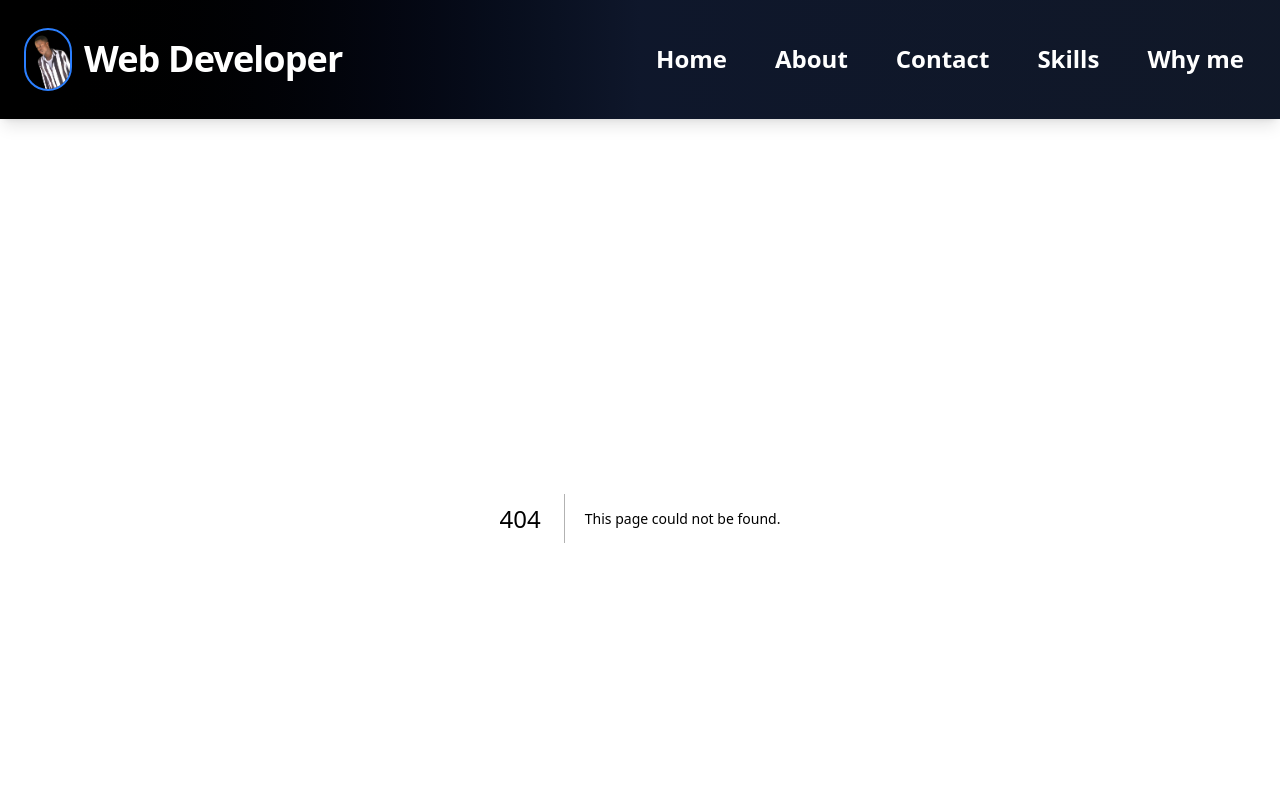
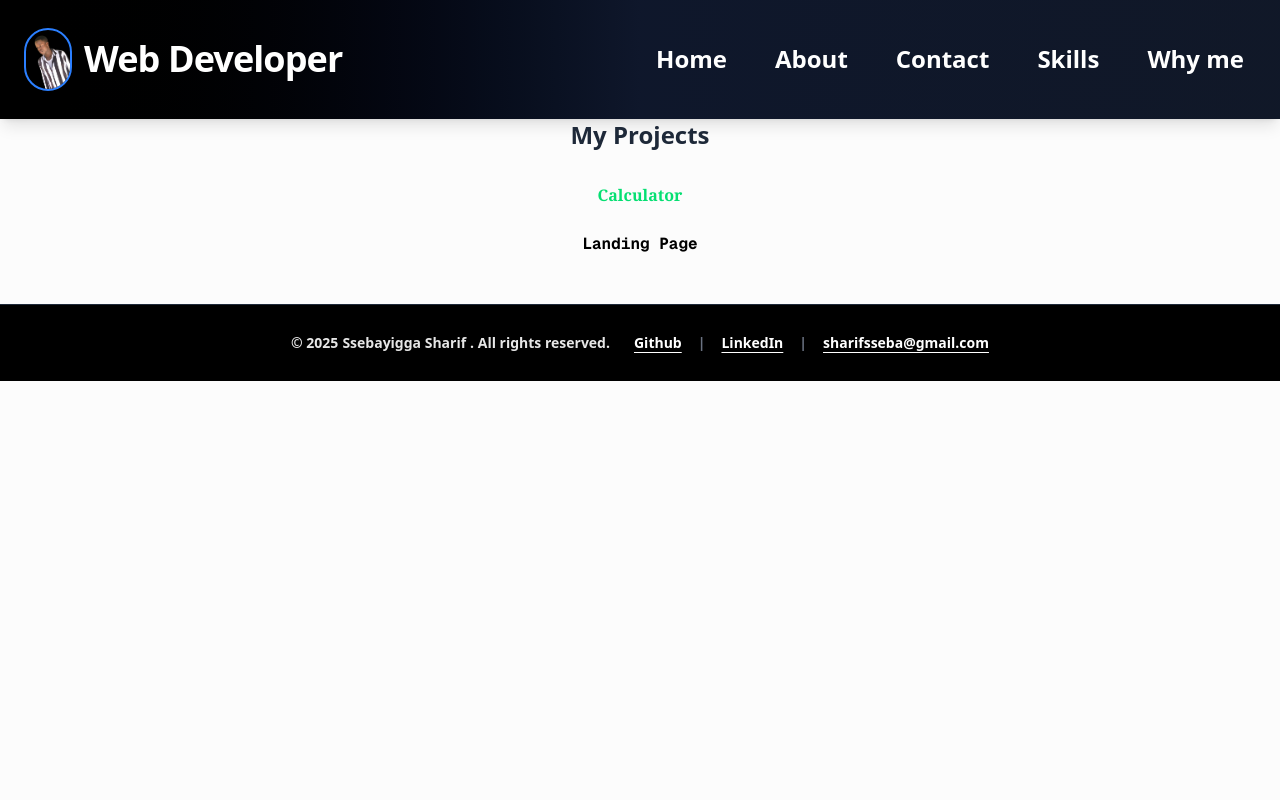
Before and after one commit to ssebayigga-sharif/myNext.jsSsebayigga-SharifPortfolio, a Next.js app in the folder nextjs-portfolio/: page /Skills/myprojects in a window 1280 px wide. Before the commit this address had no page. Shown: the top 800 px of the page. Built offline with nearby package versions, Linux system fonts and the light colour scheme.

Commit message:
portfolio

```diff
--- a/nextjs-portfolio/app/About/page.tsx
+++ b/nextjs-portfolio/app/About/page.tsx
@@ -121,7 +121,7 @@ const AboutMe = () => {
       </section>
 
       <footer className="mt-16 text-center text-gray-600 text-sm">
-        Made with by Ssebayigga Sharif —{" "}
+        Made by Ssebayigga Sharif —{" "}
         <span className="italic">Let's build something amazing together!</span>
       </footer>
     </main>
--- a/nextjs-portfolio/app/Contact/contactForm/page.tsx
+++ b/nextjs-portfolio/app/Contact/contactForm/page.tsx
@@ -6,7 +6,7 @@ import Link from "next/link";
 const ContactForm = () => {
   const [name, setName] = useState("Ssebayigga Sharif"); //sets the name
   const [email, setEmail] = useState("sharifsseba@gmail.com"); //sets the email
-  const [phone, setPhone] = useState("0760021334"); //sets the contact
+  const [phone, setPhone] = useState("+256760021334 / +256754564588"); //sets the contact
 
   return (
     <div>
@@ -77,7 +77,7 @@ const ContactForm = () => {
               <span className="flex items-center gap-2">
                 <label className="font-semibold">LinkedIn :</label>
                 <Link
-                  href="https://www.linkedin.com/in/sharif-ssebayigga-7025a6375/"
+                  href="https://www.linkedin.com/in/sharifssebayigga-dev/"
                   className="hover:text-red-700 underline"
                   target="_blank" //tells the browser to open the link in a new tab
                   rel="noopener noreferrer" //increases security and privacy
--- /dev/null
+++ b/nextjs-portfolio/app/Skills/[myprojects]/page.tsx
@@ -0,0 +1,36 @@
+"use client";
+
+import React from "react";
+import Link from "next/link";
+
+const MyProjects = () => {
+  return (
+    <div>
+      <h2 className="text-2xl font-bold text-center mb-8 text-gray-800 ">
+        My Projects
+      </h2>
+      <div className="flex flex-col gap-6 ">
+        <div>
+          <Link
+            href="https://sharifcalculator-nnf4rvsuy-ssebayigga-sharifs-projects.vercel.app/"
+            className=" font-serif hover: text-green-400"
+          >
+            Calculator
+          </Link>
+        </div>
+        <div>
+          <Link
+            href={
+              "https://landing-page-beoc7rbpt-ssebayigga-sharifs-projects.vercel.app/"
+            }
+            className=" font-mono text-shadow-blue-400"
+          >
+            Landing Page
+          </Link>
+        </div>
+      </div>
+    </div>
+  );
+};
+
+export default MyProjects;
--- a/nextjs-portfolio/app/Skills/page.tsx
+++ b/nextjs-portfolio/app/Skills/page.tsx
@@ -48,15 +48,15 @@ const Skills = () => {
     },
     {
       name: "jQuery",
-      description: "Legacy DOM manipulation & AJAX.",
+      description: "DOM manipulation & AJAX.",
     },
     {
       name: "Jest",
-      description: "Robust JavaScript testing framework.",
+      description: " JavaScript testing framework.",
     },
     {
       name: "Testing Library (React Testing Library)",
-      description: "User-centric component testing for React.",
+      description: " component testing for React.",
     },
   ];
 
@@ -87,18 +87,6 @@ const Skills = () => {
             {(item.name === "Jest" ||
               item.name.includes("Testing Library")) && (
               <div className="mt-3 flex flex-col items-center">
-                <Image
-                  src={
-                    item.name === "Jest"
-                      ? "/jest.svg"
-                      : "/testing-library-logo.svg"
-                  }
-                  alt={item.name + " logo"}
-                  width={40}
-                  height={40}
-                  className="mb-1"
-                  style={{ filter: "drop-shadow(0 2px 10px #d97706cc)" }}
-                />
                 <span className="text-xs font-semibold bg-purple-200 text-purple-800 px-2 py-1 rounded">
                   Testing Tool
                 </span>
@@ -110,7 +98,7 @@ const Skills = () => {
 
       <div className="mt-12 flex flex-row gap-8 w-full max-w-3xl justify-center">
         <Link
-          href="/projects"
+          href="/Skills/myprojects"
           className="bg-fuchsia-900 hover:bg-fuchsia-700 text-white font-semibold px-6 py-2 rounded shadow"
         >
           See My Projects
--- a/nextjs-portfolio/app/layout.tsx
+++ b/nextjs-portfolio/app/layout.tsx
@@ -121,7 +121,7 @@ export default function RootLayout({
             </Link>
             <span className="hidden md:inline text-gray-500">|</span>
             <Link
-              href="https://www.linkedin.com/in/sharif-ssebayigga-7025a6375/"
+              href="https://www.linkedin.com/in/sharifssebayigga-dev/"
               className="hover:text-green-400 transition-colors underline-offset-4 underline"
               target="_blank" //opens it in  new tab
               rel="noopener noreferrer" //increases security and privacy
```
